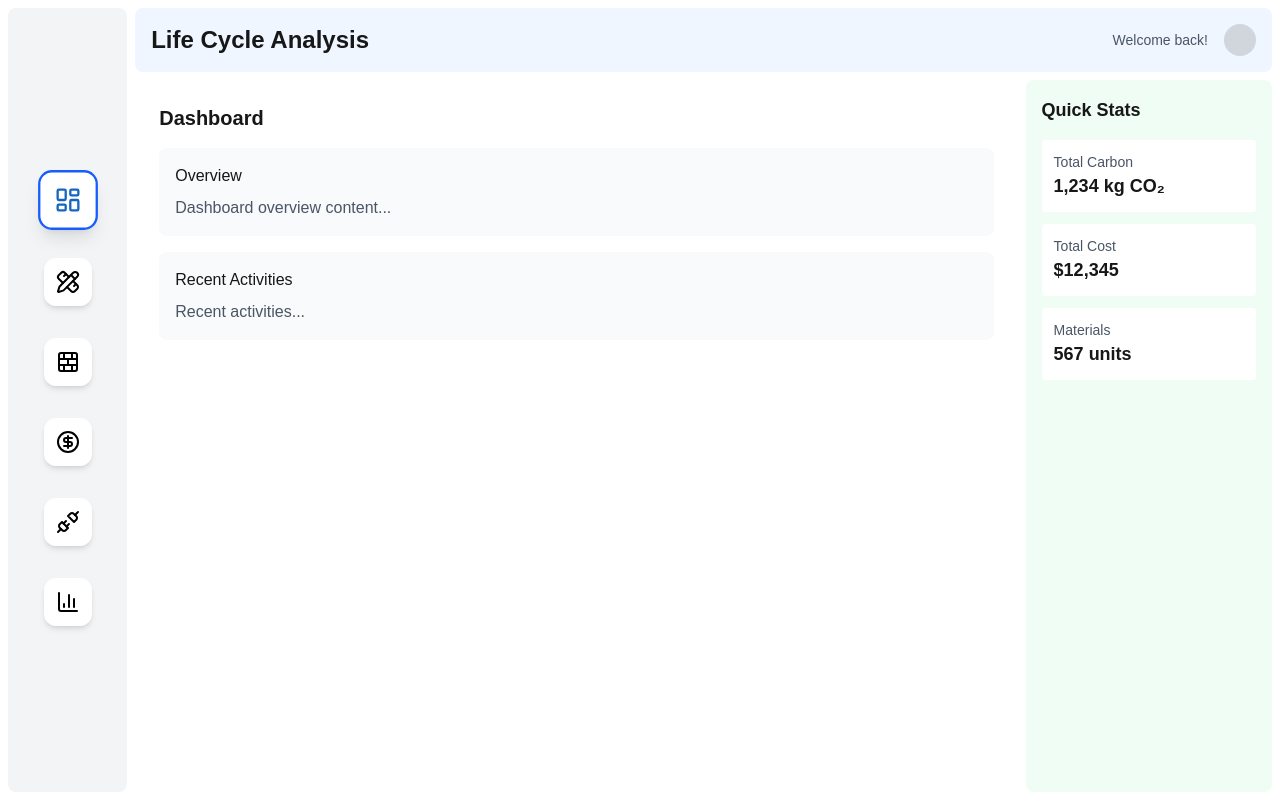
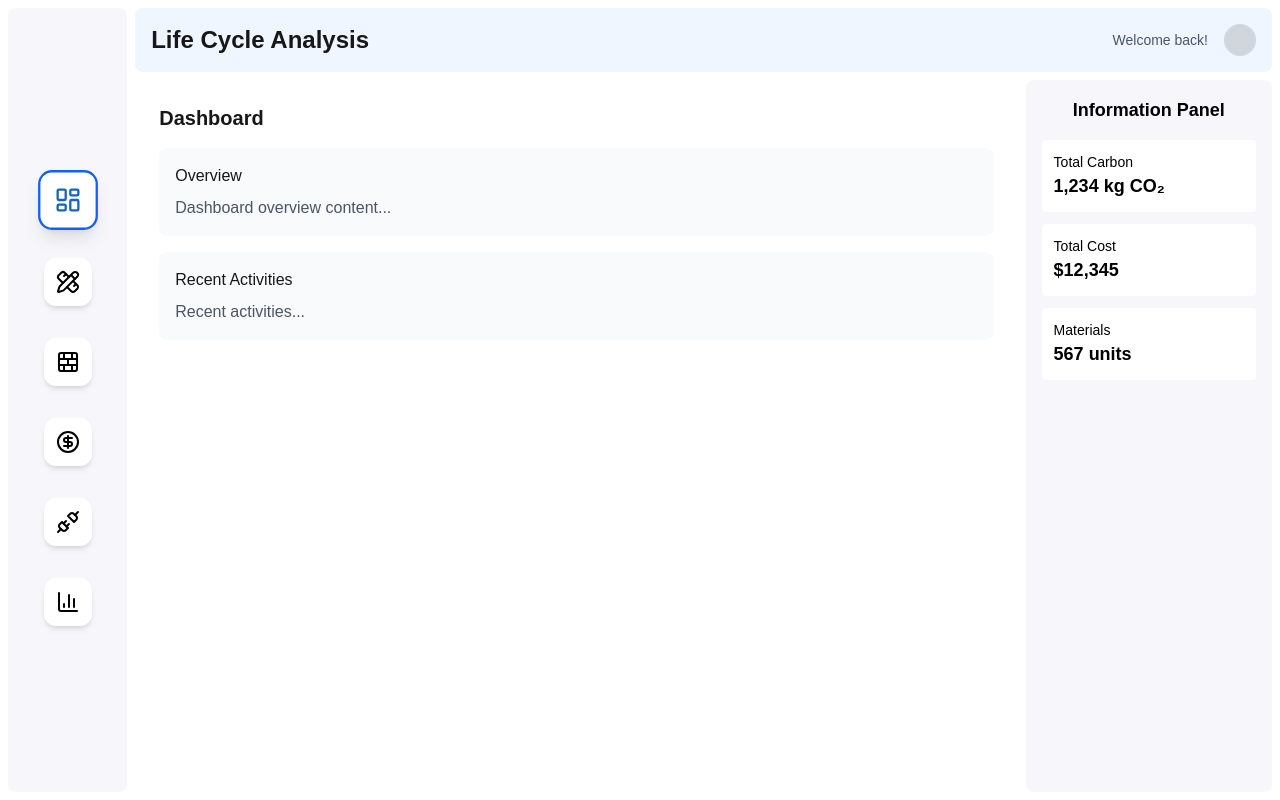
Before and after one commit to mianfarooqazam/life-cycle, a Next.js app: page / in a window 1280 px wide. Built offline with nearby package versions, Linux system fonts and the light colour scheme; a web font is replaced by a local one.

Commit message:
Sidebar,Rightbar UI Updated

```diff
--- a/src/app/components/rightbar/Rightbar.js
+++ b/src/app/components/rightbar/Rightbar.js
@@ -1,21 +1,21 @@
 export default function Rightbar() {
     return (
-      <div className="col-span-2 bg-green-50 dark:bg-green-900 rounded-lg p-4">
-        <h2 className="text-lg font-semibold mb-4">Quick Stats</h2>
+      <div className="col-span-2 rounded-lg p-4" style={{ backgroundColor: '#f7f6fb' }}>
+        <h2 className="text-lg font-bold mb-4 text-center text-black">Information Panel</h2>
         <div className="space-y-3">
-          <div className="bg-white dark:bg-gray-800 p-3 rounded">
-            <div className="text-sm text-gray-600 dark:text-gray-300">Total Carbon</div>
-            <div className="text-lg font-bold">1,234 kg CO₂</div>
+          <div className="bg-white p-3 rounded">
+            <div className="text-sm text-black">Total Carbon</div>
+            <div className="text-lg font-bold text-black">1,234 kg CO₂</div>
           </div>
-          <div className="bg-white dark:bg-gray-800 p-3 rounded">
-            <div className="text-sm text-gray-600 dark:text-gray-300">Total Cost</div>
-            <div className="text-lg font-bold">$12,345</div>
+          <div className="bg-white p-3 rounded">
+            <div className="text-sm text-black">Total Cost</div>
+            <div className="text-lg font-bold text-black">$12,345</div>
           </div>
-          <div className="bg-white dark:bg-gray-800 p-3 rounded">
-            <div className="text-sm text-gray-600 dark:text-gray-300">Materials</div>
-            <div className="text-lg font-bold">567 units</div>
+          <div className="bg-white p-3 rounded">
+            <div className="text-sm text-black">Materials</div>
+            <div className="text-lg font-bold text-black">567 units</div>
           </div>
         </div>
       </div>
     );
-}
+ }
--- a/src/app/components/sidebar/Sidebar.js
+++ b/src/app/components/sidebar/Sidebar.js
@@ -12,8 +12,7 @@ function IconWithTooltip({ Icon, tooltipText, onClick, active }) {
     return (
         <div className="relative group">
             <motion.div
-       className={`p-3 rounded-xl flex justify-center items-center cursor-pointer transition-all duration-200 ${
-         active
+                className={`p-3 rounded-xl flex justify-center items-center cursor-pointer transition-all duration-200 ${active
                         ? 'bg-white border-2 border-blue-600 shadow-lg'
                         : 'bg-white shadow-md hover:shadow-lg'
                     }`}
@@ -46,8 +45,7 @@ export default function Sidebar({ activeSection, setActiveSection }) {
     ];
 
     return (
-   <div className="col-span-1 row-span-2 bg-gray-100 dark:bg-gray-800 rounded-lg p-4">
-     <nav className="h-full">
+        <div className="col-span-1 row-span-2 rounded-lg p-4" style={{ backgroundColor: '#f7f6fb' }}>     <nav className="h-full">
             <div className="flex flex-col items-center justify-center gap-8 h-full">
                 {menuItems.map((item) => (
                     <IconWithTooltip
```
Lines whose indentation alone changed are shown as unchanged.
